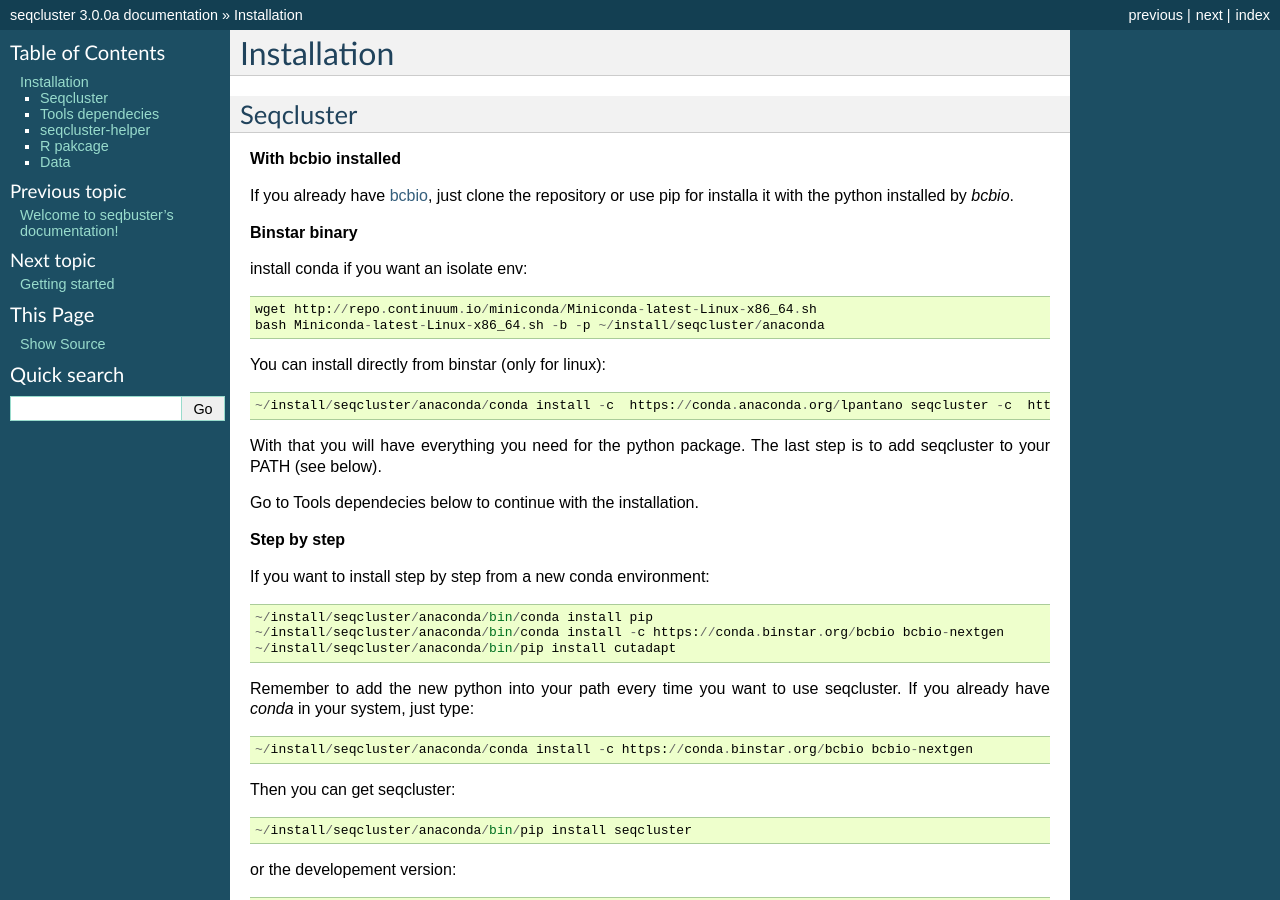
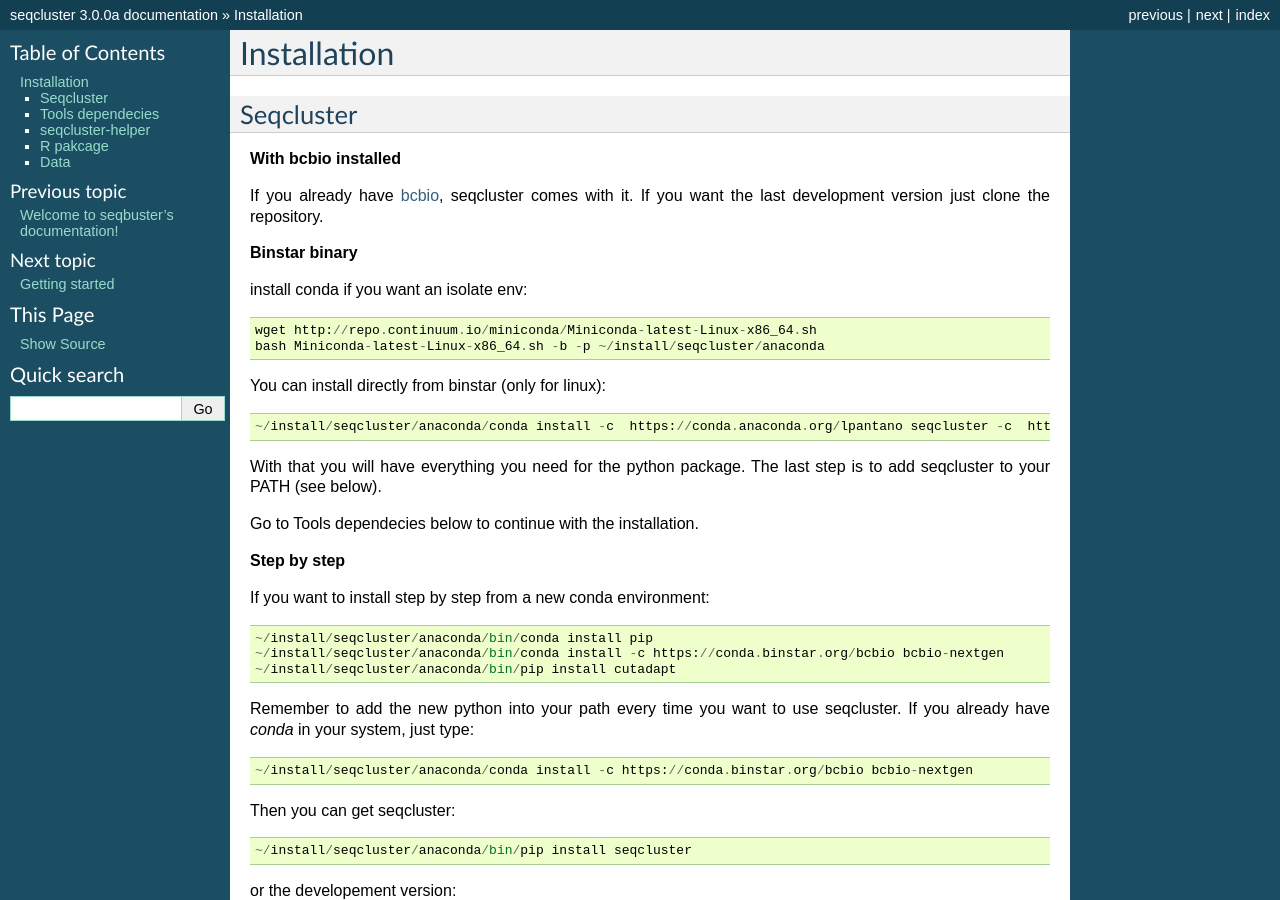
Before and after one commit to lpantano/seqcluster, a Sphinx documentation site: the page built from doc/source/installation.rst, in a window 1280 px wide and 900 px high. Built offline with Sphinx 7.4.7, drawn with Linux system fonts in a browser that asks for light colours; some of the changed text lies outside the part shown.

Commit message:
update installation with bcbio indications

```diff
--- a/doc/source/installation.rst
+++ b/doc/source/installation.rst
@@ -9,7 +9,7 @@ Seqcluster
 
 **With bcbio installed**
 
-If you already have `bcbio <https://github.com/chapmanb/bcbio-nextgen>`_, just clone the repository or use pip for installa it with the python installed by `bcbio`.
+If you already have `bcbio <https://github.com/chapmanb/bcbio-nextgen>`_, seqcluster comes with it. If you want the last development version just clone the repository.
 
 **Binstar binary**
 
@@ -109,6 +109,8 @@ To install dependencies using ``homebrew`` follow these steps::
 seqcluster-helper
 ---------
 
+**Note: be aware that we moved to bcbio and seqcluster-helper is deprecated.**
+
 `seqcluster-helper`_ provides
 a python framework to run a whole pipeline for small RNA (miRNA + others).
 
```
